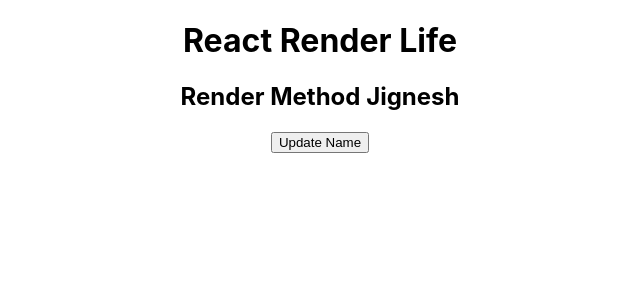
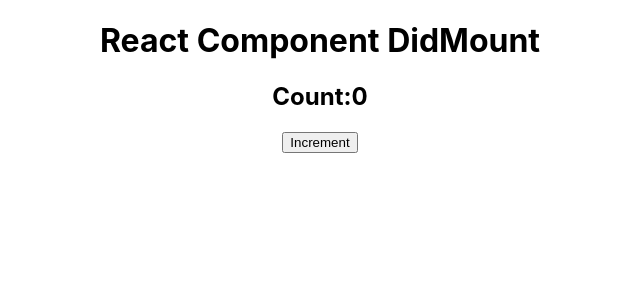
Before and after one commit to jigneshgit935/Learn_react_basic_to_advance, a React (Create React App) app: page / in a window 1280 px wide. Shown: the top 300 px of the page, without its empty margins (320-960 px from the left). Built offline with nearby package versions, Linux system fonts and the light colour scheme.

Commit message:
componentdidMount

```diff
--- a/src/App.js
+++ b/src/App.js
@@ -1,19 +1,38 @@
-import React, { useEffect, useState } from 'react';
+import React, { Component } from 'react';
 import './App.css';
-import RenderMethod from './RenderMethod';
+class App extends Component {
+  // example1
+  constructor() {
+    super();
+    this.state = {
+      count: 0,
+    };
+    console.log('Constructor called');
+  }
 
-const App = () => {
-  const [name, setName] = useState('Jignesh');
-  return (
-    <div className="App">
-      <h1>React Render Life</h1>
+  // example2
+  incrementCount = () => {
+    this.setState((prevState) => ({
+      count: prevState.count + 1,
+    }));
+  };
 
-      <RenderMethod name={name} />
+  // example1
+  componentDidMount() {
+    console.log('Component DidMount called');
+  }
+  render() {
+    console.log('Render');
+    return (
+      <div className="App">
+        <h1>React Component DidMount</h1>
 
-      {/* example 2 */}
-      <button onClick={() => setName('Jignesh Sharma')}> Update Name </button>
-    </div>
-  );
-};
+        {/* example 2 */}
+        <h2>Count:{this.state.count}</h2>
+        <button onClick={this.incrementCount}> Increment</button>
+      </div>
+    );
+  }
+}
 
 export default App;
--- a/src/RenderMethod.jsx
+++ /dev/null
@@ -1,13 +0,0 @@
-import React, { Component } from 'react';
-
-export default class RenderMethod extends Component {
-  render() {
-    // Example1
-    // console.log('Render Method!!', this.props);
-    return (
-      <>
-        <h2>Render Method {this.props.name}</h2>
-      </>
-    );
-  }
-}
--- a/src/index.js
+++ b/src/index.js
@@ -5,11 +5,7 @@
 import reportWebVitals from './reportWebVitals';
 
 const root = ReactDOM.createRoot(document.getElementById('root'));
-root.render(
-  <React.StrictMode>
-    <App />
-  </React.StrictMode>
-);
+root.render(<App />);
 
 // If you want to start measuring performance in your app, pass a function
 // to log results (for example: reportWebVitals(console.log))
```
